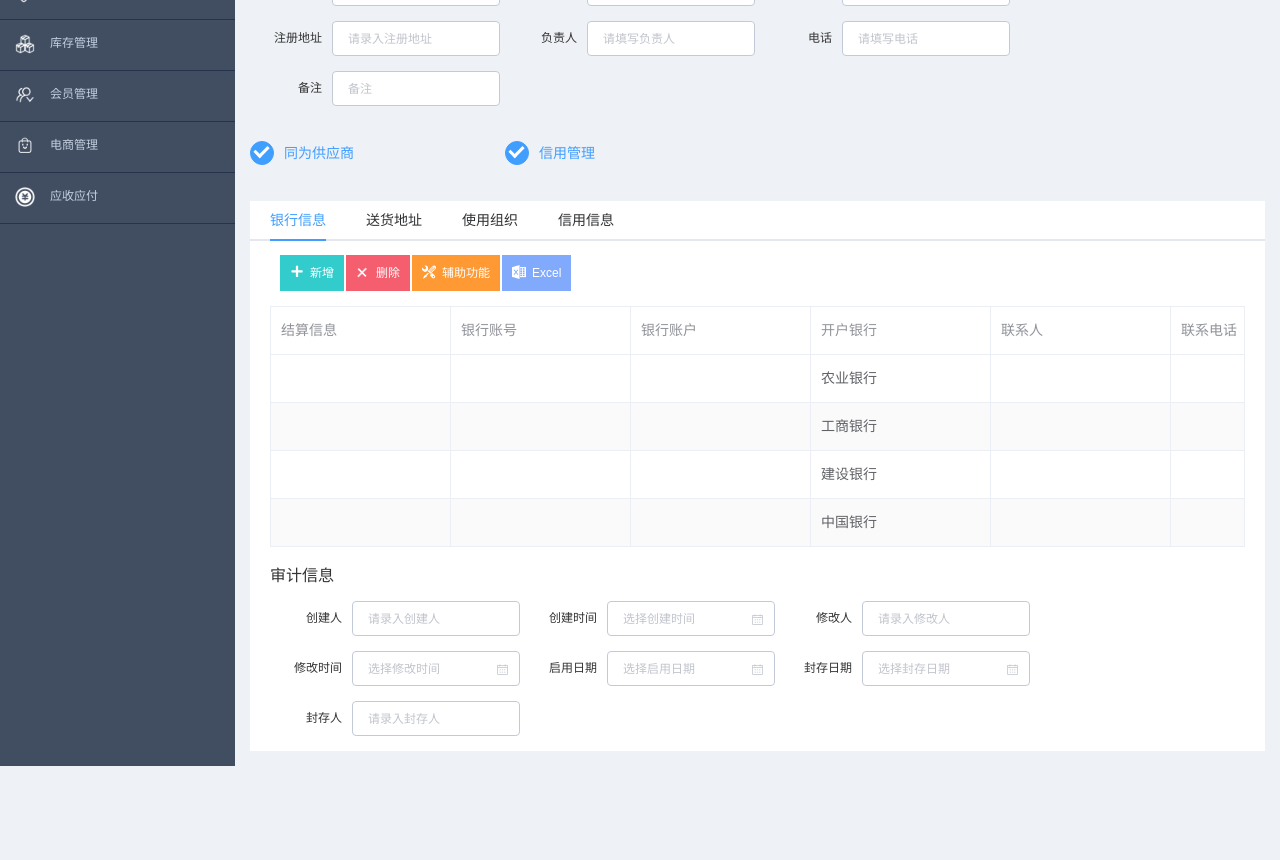
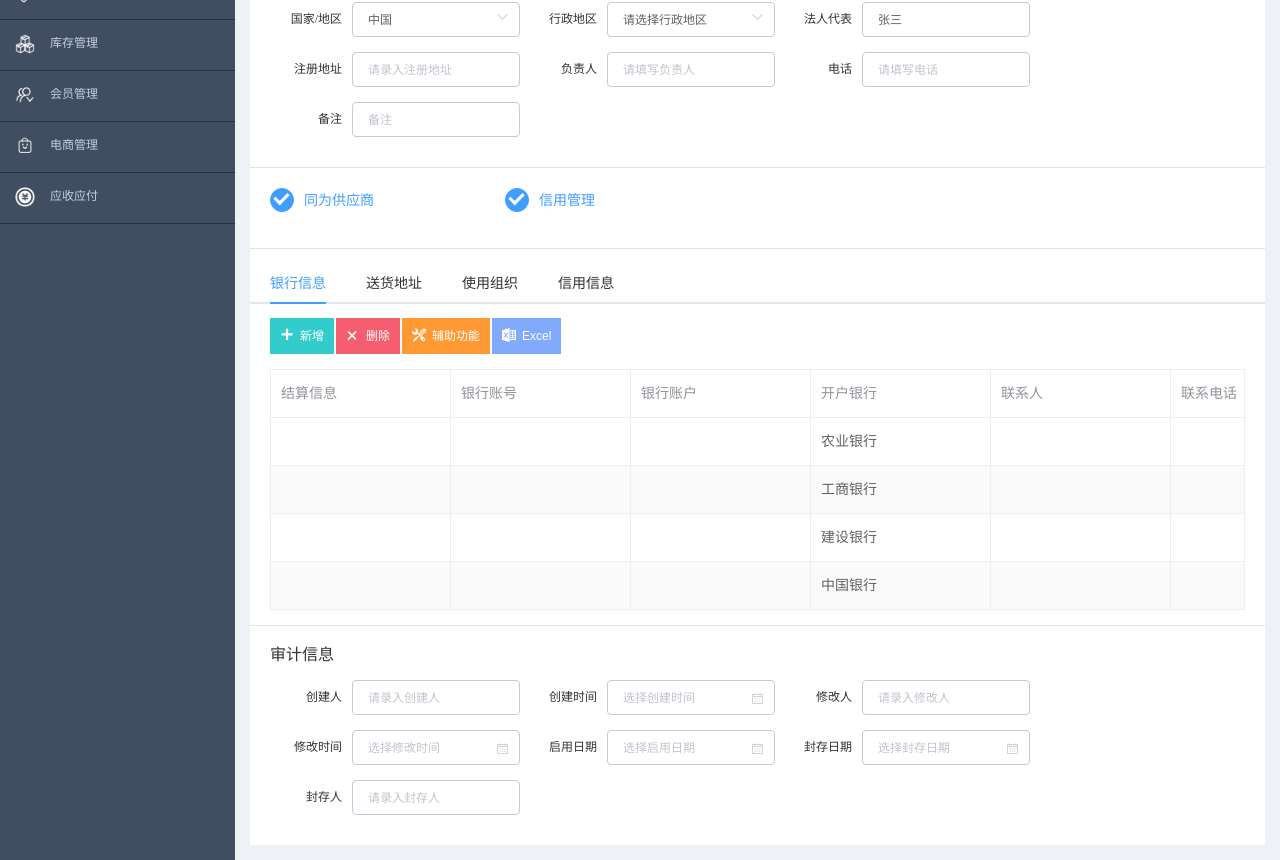
Before and after one commit to callmegrandfa/Finalest-ERP, a Vue app: page /customerBasicInfor/1 in a window 1280 px wide. Shown: the part 380-1240 px from the top of the page. Before the commit the page ends 1146 px from the top, so only its background shows below. Built offline with nearby package versions, Linux system fonts and the light colour scheme.

Commit message:
样式更改

```diff
--- a/src/components/customerInfor/customerBasicInfor.vue
+++ b/src/components/customerInfor/customerBasicInfor.vue
@@ -9,7 +9,7 @@
         </el-col>
     </el-row>
     <el-row>
-        <el-col :span="22" :class="{slidup : showCompany}" class="down">
+        <el-col :span="24" :class="{slidup : showCompany}" class="down getPadding">
             <el-col :span="5" class="bgcolor">
                 <label>所属组织</label>
                 <el-select v-model="valueOrganization">
@@ -110,15 +110,15 @@
 
             <el-col :span="10" class="bgcolor moreWidth"><label>备注</label><el-input v-model="data.remarks" placeholder="备注"></el-input></el-col>
         </el-col>
-        <el-col :span="2">
+        <!-- <el-col :span="2">
             <a class="upBtn" @click="showCompany = !showCompany">
                 收起<span class="el-icon-arrow-down"></span>
             </a>
-        </el-col>
+        </el-col>                                                                             -->
 </el-row>
     <el-row>
-      <el-col :span="2" class="bgcolor noColor "><el-checkbox v-model="supplier">同为供应商</el-checkbox></el-col>
-      <el-col :span="2" class="bgcolor noColor "><el-checkbox v-model="credit">信用管理</el-checkbox></el-col>
+      <el-col :span="2" class="bgcolor noColor getPadding"><el-checkbox v-model="supplier">同为供应商</el-checkbox></el-col>
+      <el-col :span="2" class="bgcolor noColor"><el-checkbox v-model="credit">信用管理</el-checkbox></el-col>
     </el-row>
 
     <!-- 公司业务财务bootTab标签页 -->
@@ -142,18 +142,6 @@
                             <el-table-column prop="defaults" label="默认" width="180"></el-table-column>
                             <el-table-column ></el-table-column>
                         </el-table>
-                        <el-col :span="22" class="auditInformation">
-                            <h4>审计信息</h4>
-                            <div>
-                                <el-col :span="5" class="bgcolor"><label>创建人</label><el-input v-model="auditInformation.createName" placeholder="请录入创建人"></el-input></el-col>
-                                <el-col :span="5" class="bgcolor"><label>创建时间</label><el-date-picker v-model="auditInformation.createTime" type="date" placeholder="选择创建时间"></el-date-picker></el-col>
-                                <el-col :span="5" class="bgcolor"><label>修改人</label><el-input v-model="auditInformation.modifyName" placeholder="请录入修改人"></el-input></el-col>
-                                <el-col :span="5" class="bgcolor"><label>修改时间</label><el-date-picker v-model="auditInformation.modifyTime" type="date" placeholder="选择修改时间"></el-date-picker></el-input></el-col>
-                                <el-col :span="5" class="bgcolor"><label>启用日期</label><el-date-picker v-model="auditInformation.startTime" type="date" placeholder="选择启用日期"></el-date-picker></el-col>
-                                <el-col :span="5" class="bgcolor"><label>封存日期</label><el-date-picker v-model="auditInformation.finishTime" type="date" placeholder="选择封存日期"></el-date-picker></el-col>
-                                <el-col :span="5" class="bgcolor"><label>封存人</label><el-input v-model="auditInformation.finishName" placeholder="请录入封存人"></el-input></el-col>
-                            </div>
-                        </el-col>
                     </el-tab-pane>
                     <el-tab-pane label="送货地址" name="address">送货地址</el-tab-pane>
                     <el-tab-pane label="使用组织" name="organization">使用组织</el-tab-pane>
@@ -162,6 +150,20 @@
             </el-col>
         </div>
     </el-row>
+ <el-row>
+    <el-col :span="22" class="auditInformation getPadding">
+        <h4 class="h4">审计信息</h4>
+        <div>
+            <el-col :span="5" class="bgcolor"><label>创建人</label><el-input v-model="auditInformation.createName" placeholder="请录入创建人"></el-input></el-col>
+            <el-col :span="5" class="bgcolor"><label>创建时间</label><el-date-picker v-model="auditInformation.createTime" type="date" placeholder="选择创建时间"></el-date-picker></el-col>
+            <el-col :span="5" class="bgcolor"><label>修改人</label><el-input v-model="auditInformation.modifyName" placeholder="请录入修改人"></el-input></el-col>
+            <el-col :span="5" class="bgcolor"><label>修改时间</label><el-date-picker v-model="auditInformation.modifyTime" type="date" placeholder="选择修改时间"></el-date-picker></el-input></el-col>
+            <el-col :span="5" class="bgcolor"><label>启用日期</label><el-date-picker v-model="auditInformation.startTime" type="date" placeholder="选择启用日期"></el-date-picker></el-col>
+            <el-col :span="5" class="bgcolor"><label>封存日期</label><el-date-picker v-model="auditInformation.finishTime" type="date" placeholder="选择封存日期"></el-date-picker></el-col>
+            <el-col :span="5" class="bgcolor"><label>封存人</label><el-input v-model="auditInformation.finishName" placeholder="请录入封存人"></el-input></el-col>
+        </div>
+    </el-col>
+</el-row>
 </div>
 </template>
 
@@ -369,16 +371,14 @@ export default({
       background-color:transparent;
   }
   .customerBasicForm .el-row{
-      margin-bottom: 15px;
+     padding:15px 0;
+     border-bottom: 1px solid #e4e4e4;
+     background-color: #fff;
   }
   .customerBasicForm .el-row:last-child{
-      margin-bottom: 0;
+      border-bottom:none;
   }
 
-  .customerBasicForm .companyInfo>.el-col:first-child,
-  .customerBasicForm .companyInfo .el-col h4{
-      margin-bottom: 15px;
-  }
   .customerBasicForm .upBtn{
       font-size: 12px;
       color: #BCBCBC;
@@ -392,17 +392,17 @@ export default({
      background-color: #fff;
  }
 
- .customerBasicForm .tabZoo .getPadding,.tabZoo .el-tabs__nav-scroll{
+ .customerBasicForm  .getPadding,.tabZoo .el-tabs__nav-scroll{
      padding: 0 20px;
  }
  .customerBasicForm .tabZoo .auditInformation{
      margin-top: 15px;
  }
- .customerBasicForm .tabZoo .auditInformation h4{
-     margin-bottom: 15px;
- }
+
  .customerBasicForm .erp_bt{
      margin-bottom: 15px;
  }
-
+.customerBasicForm .tabZoo .erp_bt:first-child{
+    margin-left: 0;
+}
   </style>
--- a/src/components/storeInformation/storeBasicInfor.vue
+++ b/src/components/storeInformation/storeBasicInfor.vue
@@ -13,7 +13,7 @@
         </el-col>
     </el-row>
     <el-row>
-        <el-col :span="22" :class="{slidup : showCompany}" class="down">
+        <el-col :span="24" :class="{slidup : showCompany}" class="down getPadding">
             <div class="bgcolor">
                 <label>所属组织</label>
                 <el-select v-model="valueOrganization">
@@ -113,11 +113,11 @@
             <div class="bgcolor noColor moreWidth"><el-checkbox v-model="isUse">允许使用</el-checkbox></div>
             <div class="bgcolor moreWidth"><label>备注</label><el-input v-model="data.remarks" placeholder="备注"></el-input></div>
         </el-col>
-        <el-col :span="2">
+        <!-- <el-col :span="2">
             <a class="upBtn" @click="showCompany = !showCompany">
                 收起<span class="el-icon-arrow-down"></span>
             </a>
-        </el-col>
+        </el-col>                                                                             -->
 </el-row>
 
 
@@ -137,18 +137,6 @@
                             <el-table-column prop="founder" label="创建人" width="180"></el-table-column>
                             <el-table-column ></el-table-column>
                         </el-table>
-                        <el-col :span="22" class="auditInformation">
-                            <h4>审计信息</h4>
-                            <div>
-                                <el-col class="bgcolor"><label>创建人</label><el-input v-model="auditInformation.createName" placeholder="请录入创建人"></el-input></el-col>
-                                <el-col class="bgcolor"><label>创建时间</label><el-date-picker v-model="auditInformation.createTime" type="date" placeholder="选择创建时间"></el-date-picker></el-col>
-                                <el-col class="bgcolor"><label>修改人</label><el-input v-model="auditInformation.modifyName" placeholder="请录入修改人"></el-input></el-col>
-                                <el-col class="bgcolor"><label>修改时间</label><el-date-picker v-model="auditInformation.modifyTime" type="date" placeholder="选择修改时间"></el-date-picker></el-input></el-col>
-                                <el-col class="bgcolor"><label>启用日期</label><el-date-picker v-model="auditInformation.startTime" type="date" placeholder="选择启用日期"></el-date-picker></el-col>
-                                <el-col class="bgcolor"><label>封存日期</label><el-date-picker v-model="auditInformation.finishTime" type="date" placeholder="选择封存日期"></el-date-picker></el-col>
-                                <el-col class="bgcolor"><label>封存人</label><el-input v-model="auditInformation.finishName" placeholder="请录入封存人"></el-input></el-col>
-                            </div>
-                        </el-col>
                     </el-tab-pane>
                     <el-tab-pane label="联系人" name="contacts">联系人</el-tab-pane>
                     <el-tab-pane label="网店" name="shop">网店</el-tab-pane>
@@ -156,6 +144,20 @@
             </el-col>
         </div>
     </el-row>
+<el-row>
+    <el-col :span="22" class="auditInformation getPadding">
+        <h4 class="h4">审计信息</h4>
+        <div>
+            <el-col class="bgcolor"><label>创建人</label><el-input v-model="auditInformation.createName" placeholder="请录入创建人"></el-input></el-col>
+            <el-col class="bgcolor"><label>创建时间</label><el-date-picker v-model="auditInformation.createTime" type="date" placeholder="选择创建时间"></el-date-picker></el-col>
+            <el-col class="bgcolor"><label>修改人</label><el-input v-model="auditInformation.modifyName" placeholder="请录入修改人"></el-input></el-col>
+            <el-col class="bgcolor"><label>修改时间</label><el-date-picker v-model="auditInformation.modifyTime" type="date" placeholder="选择修改时间"></el-date-picker></el-input></el-col>
+            <el-col class="bgcolor"><label>启用日期</label><el-date-picker v-model="auditInformation.startTime" type="date" placeholder="选择启用日期"></el-date-picker></el-col>
+            <el-col class="bgcolor"><label>封存日期</label><el-date-picker v-model="auditInformation.finishTime" type="date" placeholder="选择封存日期"></el-date-picker></el-col>
+            <el-col class="bgcolor"><label>封存人</label><el-input v-model="auditInformation.finishName" placeholder="请录入封存人"></el-input></el-col>
+        </div>
+    </el-col>
+</el-row>
 </div>
 </template>
 
@@ -376,12 +378,14 @@ export default({
       background-color:transparent;
   }
   .basicForm .el-row{
-      margin-bottom: 15px;
+    padding:15px 0;
+    border-bottom: 1px solid #e4e4e4;
+    background-color: #fff;
   }
-  .basicForm .companyInfo>.el-col:first-child,
-  .basicForm .companyInfo .el-col h4{
-      margin-bottom: 15px;
+  .basicForm .el-row:last-child{
+      border-bottom:none;
   }
+
   .basicForm .upBtn{
       font-size: 12px;
       color: #BCBCBC;
@@ -395,14 +399,11 @@ export default({
      background-color: #fff;
  }
 
- .basicForm .tabZoo .getPadding,.tabZoo .el-tabs__nav-scroll{
+ .basicForm  .getPadding,.tabZoo .el-tabs__nav-scroll{
      padding: 0 20px;
  }
  .basicForm .tabZoo .auditInformation{
      margin-top: 15px;
  }
- .basicForm .tabZoo .auditInformation h4{
-     margin-bottom: 15px;
- }
 
   </style>
--- a/static/css/common.css
+++ b/static/css/common.css
@@ -377,7 +377,7 @@
     margin-right: 15px;
     float: left;
   }
-  .erp_bt:first-child{
+  .headBtn:first-child{
     margin-left: 10px;
   }
   .headBtn:hover{
```
Also changed, not shown: src/components/groupManage/detail.vue (+1 -12 lines).
